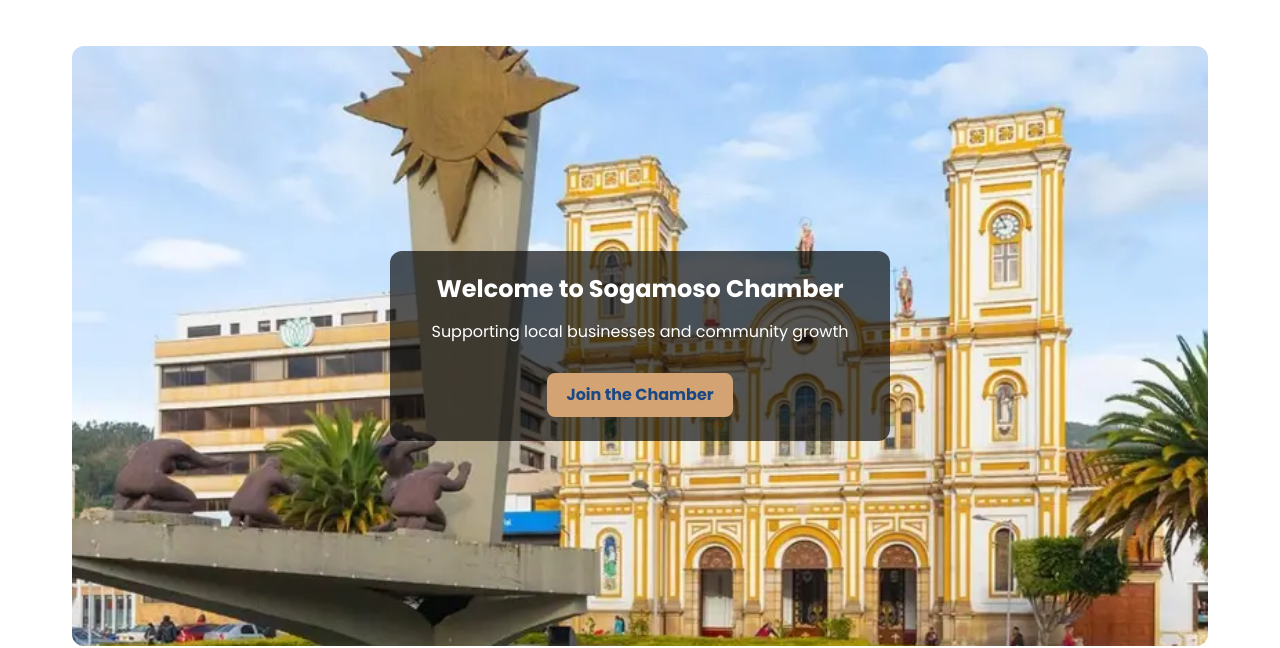
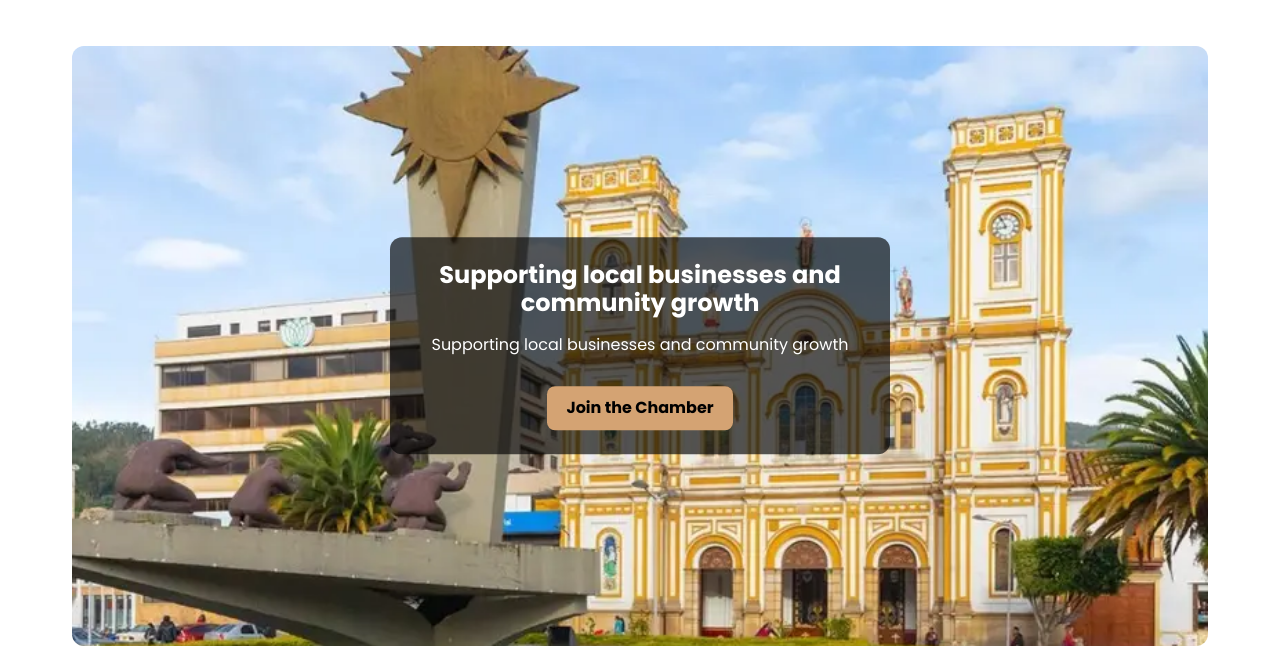
Before and after one commit to alejandradiazr/wdd231, a plain HTML site: page chamber/index.html in a window 1280 px wide. Shown: the part 188-836 px from the top of the page. Drawn offline with Linux system fonts and the light colour scheme; no server answers.

Commit message:
Chamber Home Page (Another Change Color)

```diff
--- a/chamber/index.html
+++ b/chamber/index.html
@@ -96,7 +96,7 @@ Join
 src="images/sogamosohero.webp"
 alt="Sogamoso landscape">
 <div class="hero-text">
-<h1>Welcome to Sogamoso Chamber</h1>
+<h1>Supporting local businesses and community growth</h1>
 <p>
 Supporting local businesses and community growth
 </p>
--- a/chamber/styles/small.css
+++ b/chamber/styles/small.css
@@ -204,7 +204,7 @@ margin-top:0;
 display:inline-block;
 margin-top:1rem;
 background:#D4A373;
-color:#194885;
+color:#000;
 padding:.8rem 1.2rem;
 border-radius:8px;
 text-decoration:none;
```
